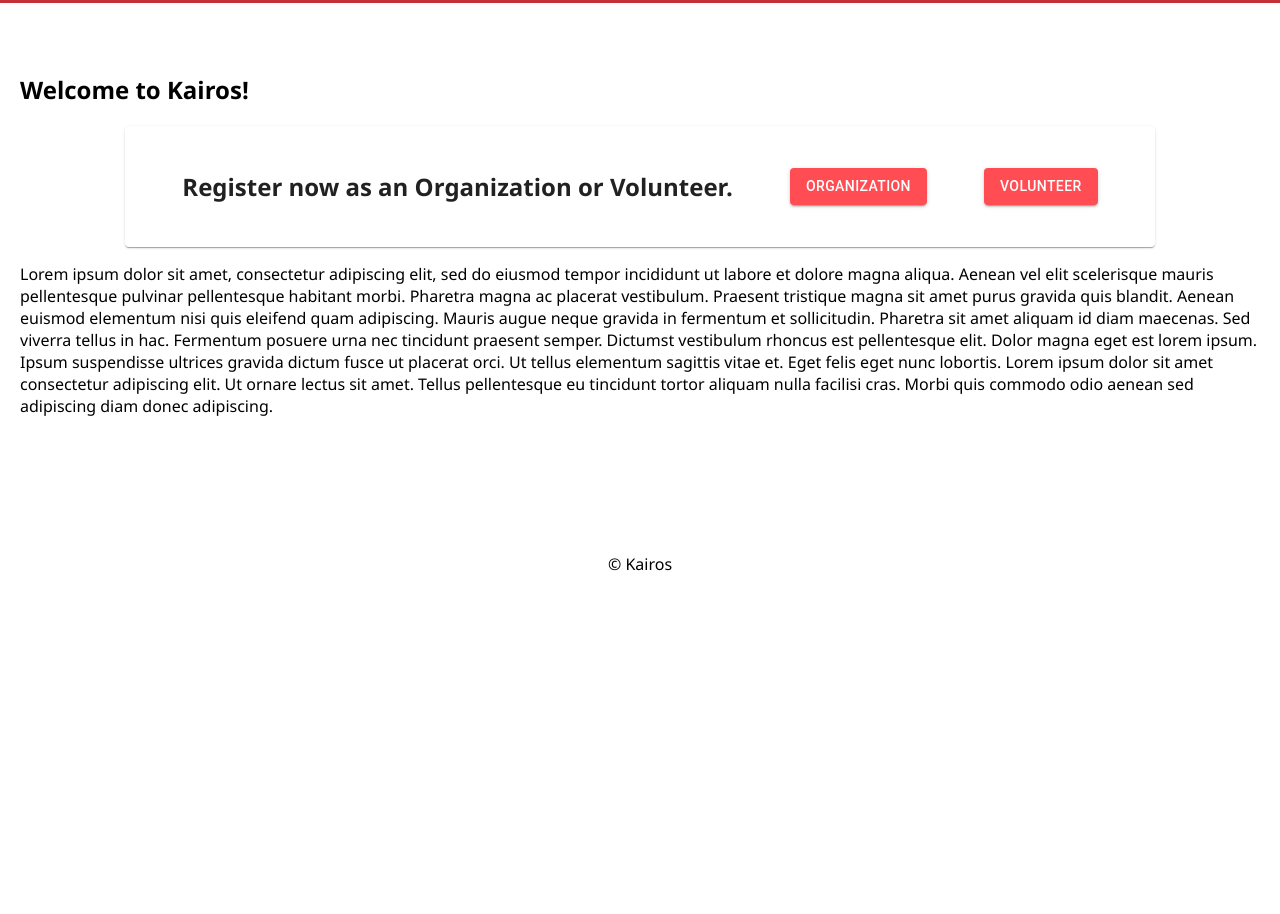
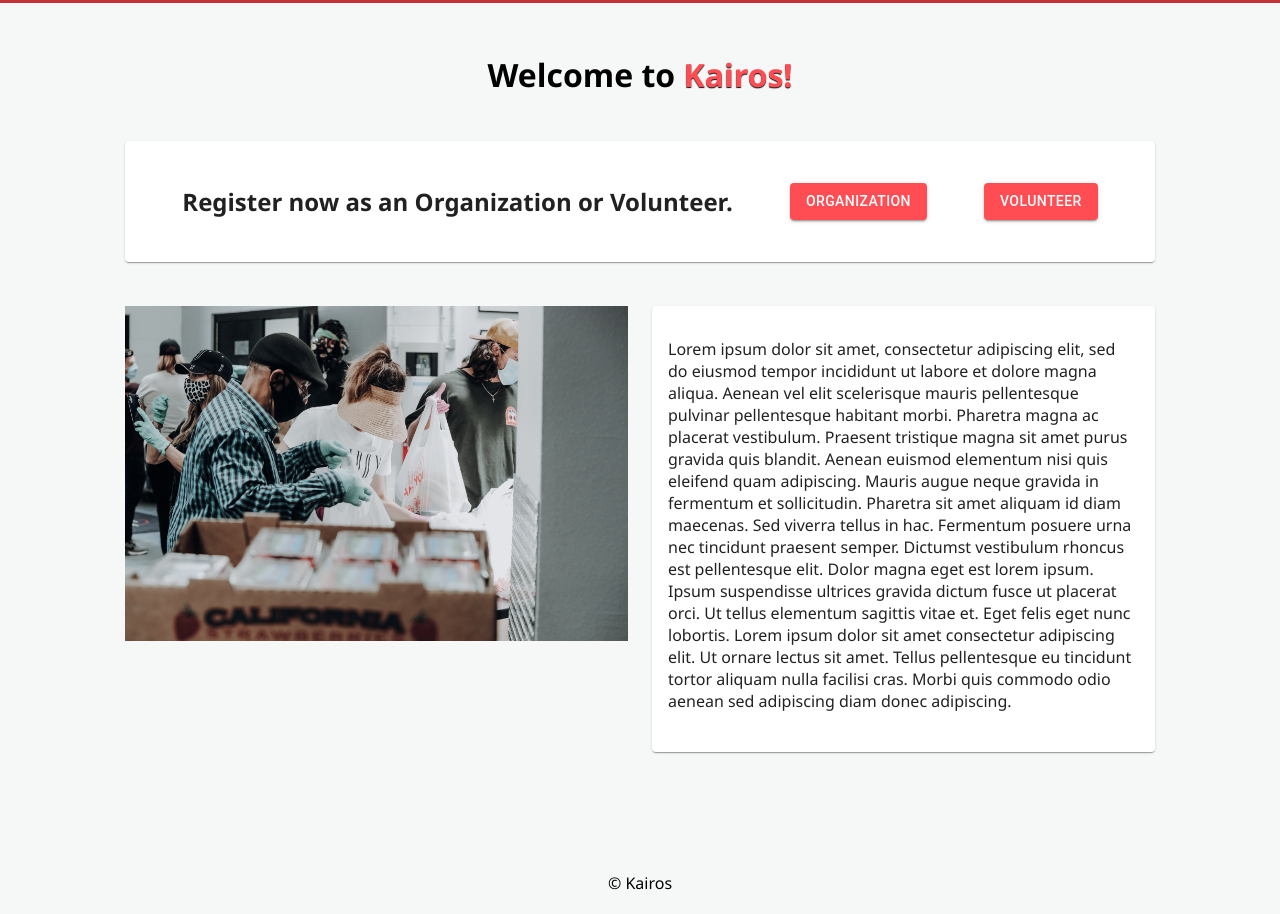
Before and after one commit to trevorks1/kairos-ts-project, a React app: page /#/home in a window 1280 px wide. Shown: the part 115-1029 px from the top of the page. Before the commit the page ends 800 px from the top, so only its background shows below. Built offline with nearby package versions, Linux system fonts and the light colour scheme; no server answers.

Commit message:
adding some styling to the landing page

```diff
--- a/src/components/App/App.css
+++ b/src/components/App/App.css
@@ -7,6 +7,7 @@
 body {
   font-family: 'Segoe UI', Tahoma, Geneva, Verdana, sans-serif;
   margin: 0px;
+  background-color: #f6f8f8;
 }
 
 img {
--- a/src/pages/LandingPage/LandingPage.css
+++ b/src/pages/LandingPage/LandingPage.css
@@ -78,3 +78,13 @@
   flex-basis: 100%;
   max-width: 100%;
 }
+
+.heading-lp {
+  text-align: center;
+  margin: 0px 0px 45px 0px;
+}
+
+.heading-kairos {
+  color: #ff4d53;
+  text-shadow: 0px 1px 1px #0f0f0f;
+}
--- a/src/pages/LandingPage/LandingPage.js
+++ b/src/pages/LandingPage/LandingPage.js
@@ -1,7 +1,7 @@
 import React, { Component } from 'react';
 import { connect } from 'react-redux';
 import mapStoreToProps from '../../redux/mapStoreToProps';
-import { Grid, Card, Paper, Box } from '@material-ui/core';
+import { Grid, Card, Paper, Box, CardContent } from '@material-ui/core';
 import { makeStyles, withStyles, createStyles } from '@material-ui/core/styles';
 
 import './LandingPage.css';
@@ -42,7 +42,9 @@
 
     return (
       <div className="container">
-        <h2>{this.state.heading}</h2>
+        <h1 className="heading-lp">
+          Welcome to <span className="heading-kairos">Kairos!</span>
+        </h1>
         <Grid container justify="center" spacing={3}>
           <Grid item xs={12} md={10}>
             <Paper>
@@ -52,23 +54,40 @@
             </Paper>
           </Grid>
         </Grid>
-        <p>
-          Lorem ipsum dolor sit amet, consectetur adipiscing elit, sed do
-          eiusmod tempor incididunt ut labore et dolore magna aliqua. Aenean vel
-          elit scelerisque mauris pellentesque pulvinar pellentesque habitant
-          morbi. Pharetra magna ac placerat vestibulum. Praesent tristique magna
-          sit amet purus gravida quis blandit. Aenean euismod elementum nisi
-          quis eleifend quam adipiscing. Mauris augue neque gravida in fermentum
-          et sollicitudin. Pharetra sit amet aliquam id diam maecenas. Sed
-          viverra tellus in hac. Fermentum posuere urna nec tincidunt praesent
-          semper. Dictumst vestibulum rhoncus est pellentesque elit. Dolor magna
-          eget est lorem ipsum. Ipsum suspendisse ultrices gravida dictum fusce
-          ut placerat orci. Ut tellus elementum sagittis vitae et. Eget felis
-          eget nunc lobortis. Lorem ipsum dolor sit amet consectetur adipiscing
-          elit. Ut ornare lectus sit amet. Tellus pellentesque eu tincidunt
-          tortor aliquam nulla facilisi cras. Morbi quis commodo odio aenean sed
-          adipiscing diam donec adipiscing.
-        </p>
+
+        <Box mt={4}>
+          <Grid container spacing={3} justify="center">
+            <Grid item xs={5}>
+              <img src="volunteer.jpg" />
+            </Grid>
+            <Grid item xs={5}>
+              <Card>
+                <CardContent>
+                  <p>
+                    Lorem ipsum dolor sit amet, consectetur adipiscing elit, sed
+                    do eiusmod tempor incididunt ut labore et dolore magna
+                    aliqua. Aenean vel elit scelerisque mauris pellentesque
+                    pulvinar pellentesque habitant morbi. Pharetra magna ac
+                    placerat vestibulum. Praesent tristique magna sit amet purus
+                    gravida quis blandit. Aenean euismod elementum nisi quis
+                    eleifend quam adipiscing. Mauris augue neque gravida in
+                    fermentum et sollicitudin. Pharetra sit amet aliquam id diam
+                    maecenas. Sed viverra tellus in hac. Fermentum posuere urna
+                    nec tincidunt praesent semper. Dictumst vestibulum rhoncus
+                    est pellentesque elit. Dolor magna eget est lorem ipsum.
+                    Ipsum suspendisse ultrices gravida dictum fusce ut placerat
+                    orci. Ut tellus elementum sagittis vitae et. Eget felis eget
+                    nunc lobortis. Lorem ipsum dolor sit amet consectetur
+                    adipiscing elit. Ut ornare lectus sit amet. Tellus
+                    pellentesque eu tincidunt tortor aliquam nulla facilisi
+                    cras. Morbi quis commodo odio aenean sed adipiscing diam
+                    donec adipiscing.
+                  </p>
+                </CardContent>
+              </Card>
+            </Grid>
+          </Grid>
+        </Box>
       </div>
     );
   }
```
Also changed, not shown: public/volunteer.jpg (added).
